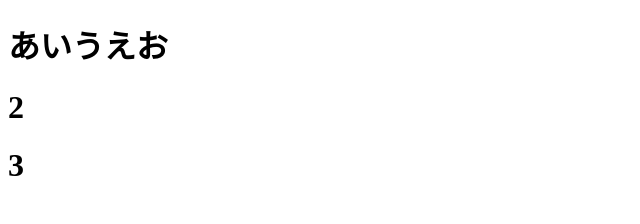
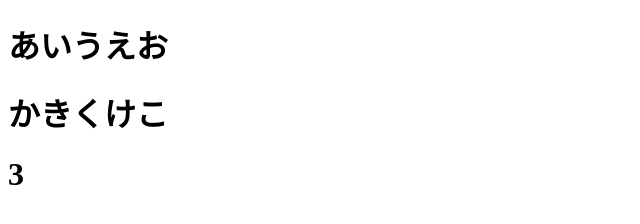
Before and after one commit to fdsfuafasa/worldpeace, a plain HTML site: page index.html in a window 1280 px wide. Shown: the whole page, without its empty margins (0-640 px from the left). Drawn offline with Linux system fonts and the light colour scheme.

Commit message:
かきくかこ

```diff
--- a/index.html
+++ b/index.html
@@ -8,7 +8,7 @@
 </head>
 <body>
     <h1>あいうえお</h1>
-    <h1>2</h1>
+    <h1>かきくけこ</h1>
     <h1>3</h1>
 </body>
 </html>
```
